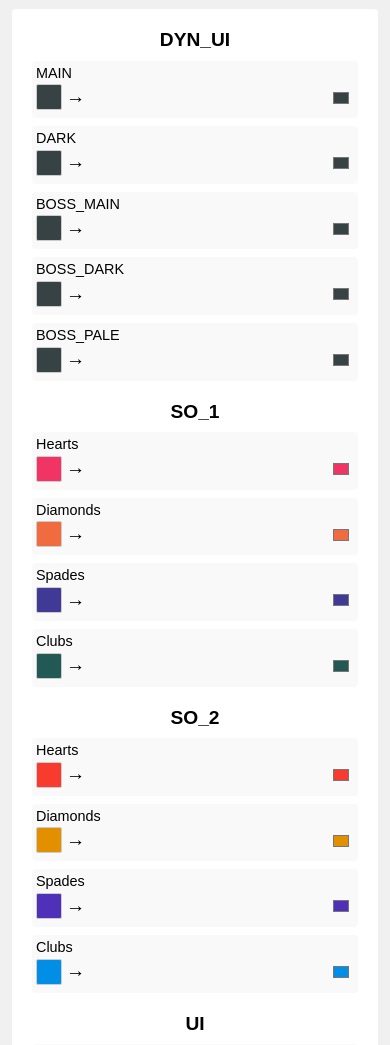
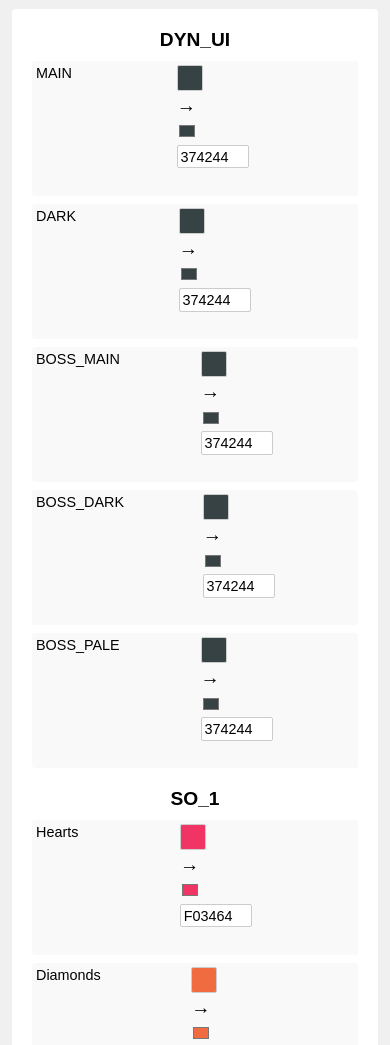
Before and after one commit to Dimserene/Trance-pallete-generator, a plain HTML site: page index.html in a window 390 px wide. Shown: the part 55-1100 px from the top of the page. Drawn offline with Linux system fonts and the light colour scheme.

Commit message:
Update index.html

```diff
--- a/index.html
+++ b/index.html
@@ -49,14 +49,15 @@
             padding: 0.25em;
             background-color: #f9f9f9;
             border-radius: 4px;
+            flex-wrap: wrap; /* Ensure elements wrap on smaller screens */
         }
         .color-name {
-            flex: 0 0 30%;
+            flex: 0 0 100%;
             font-size: 0.9em;
             overflow: hidden;
             text-overflow: ellipsis;
             white-space: nowrap;
-            margin-right: 0.5em;
+            margin-bottom: 0.25em;
         }
         .color-original {
             width: 1.5em;
@@ -70,12 +71,20 @@
             font-size: 1.2em;
         }
         .color-picker {
-            margin-left: auto;
+            margin-right: 0.5em;
             width: 1.5em;
             height: 1.5em;
             border: none;
             background: none;
             padding: 0;
+        }
+        .hex-input {
+            width: 4.5em;
+            padding: 0.2em;
+            font-size: 0.9em;
+            border: 1px solid #cccccc;
+            border-radius: 2px;
+            text-transform: uppercase;
         }
         #exportButton {
             display: block;
@@ -111,22 +120,17 @@
                 grid-template-columns: 1fr;
             }
             .color-item {
-                flex-wrap: wrap;
+                flex-direction: column;
+                align-items: flex-start;
+            }
+            .color-original,
+            .arrow,
+            .color-picker,
+            .hex-input {
+                margin-right: 0;
+                margin-bottom: 0.25em;
             }
             .color-name {
-                flex: 1 1 100%;
-                margin-bottom: 0.25em;
-            }
-            /* Removed the line that hides the arrow */
-            /* .arrow {
-                display: none;
-            } */
-            .color-original,
-            .arrow,
-            .color-picker {
-                margin-right: 0.25em;
-            }
-            .color-item > * {
                 margin-bottom: 0.25em;
             }
         }
@@ -320,14 +324,44 @@
             colorInput.type = 'color';
             colorInput.value = '#' + colorValue.slice(0, 6);
             colorInput.className = 'color-picker';
+
+            const hexInput = document.createElement('input');
+            hexInput.type = 'text';
+            hexInput.value = colorValue.slice(0, 6).toUpperCase();
+            hexInput.className = 'hex-input';
+            hexInput.maxLength = 6;
+
+            // Update functions
+            function updateColor(newColor) {
+                if (/^[0-9A-Fa-f]{6}$/.test(newColor)) {
+                    colorInput.value = '#' + newColor;
+                    parentData[dataKey] = newColor + colorValue.slice(6);
+                }
+            }
+
             colorInput.addEventListener('input', function() {
-                parentData[dataKey] = colorInput.value.slice(1) + colorValue.slice(6);
+                const newHex = colorInput.value.slice(1).toUpperCase();
+                hexInput.value = newHex;
+                parentData[dataKey] = newHex + colorValue.slice(6);
+            });
+
+            hexInput.addEventListener('input', function() {
+                const newHex = hexInput.value.toUpperCase();
+                updateColor(newHex);
+            });
+
+            hexInput.addEventListener('blur', function() {
+                // Validate hex code on blur
+                if (!/^[0-9A-Fa-f]{6}$/.test(hexInput.value)) {
+                    hexInput.value = parentData[dataKey].slice(0,6).toUpperCase();
+                }
             });
 
             colorItem.appendChild(colorName);
             colorItem.appendChild(colorOriginal);
             colorItem.appendChild(arrow);
             colorItem.appendChild(colorInput);
+            colorItem.appendChild(hexInput);
 
             container.appendChild(colorItem);
         }
```
